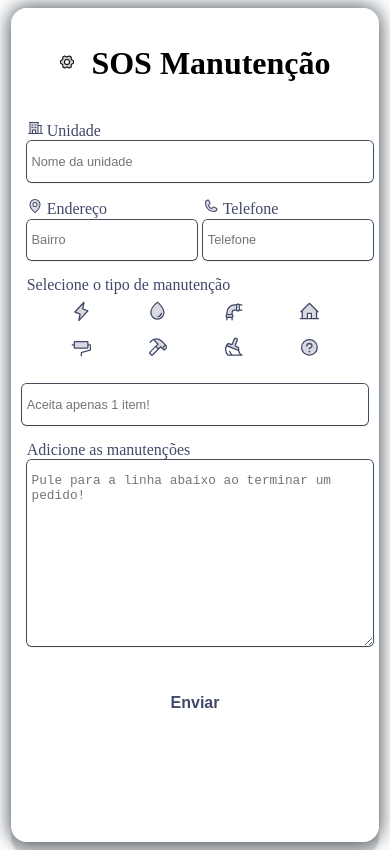
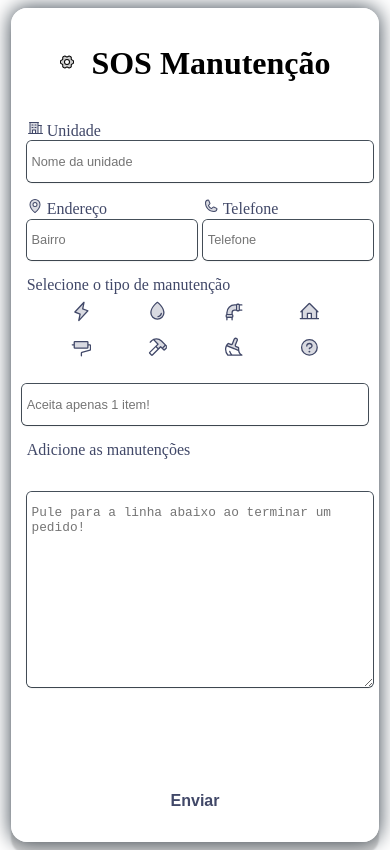
Before and after one commit to Diego-Cesare/sos_manutencao, a React (Vite) app: page / in a window 390 px wide. Built offline with nearby package versions, Linux system fonts and the light colour scheme; the HTML template or start-up script is replaced by a standard one.

Commit message:
Corrigido os erros de layout

```diff
--- a/src/styles/itens.sass
+++ b/src/styles/itens.sass
@@ -75,7 +75,8 @@ nav svg
     margin: 2px
 
 textarea
-    min-height: 10rem
+    margin-top: 2rem
+    min-height: 20vh
     resize: vertical
 
 input, textarea
@@ -111,3 +112,7 @@ button
     &:hover
         background-color: variables.$hover-color
         color: variables.$bg-alt
+    @media screen and (max-width: 430px)
+        position: absolute
+        bottom: 0
+        width: 90%
```
